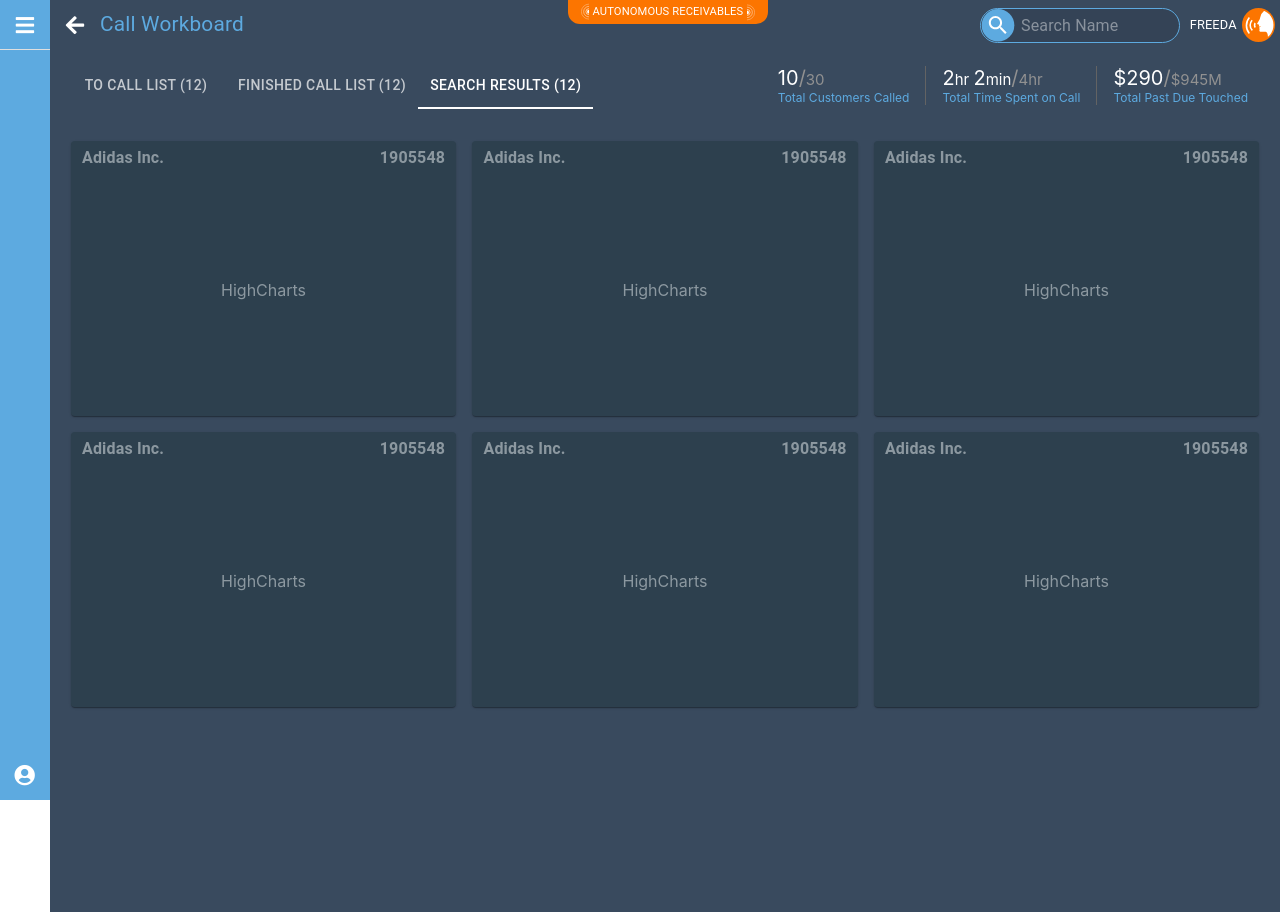
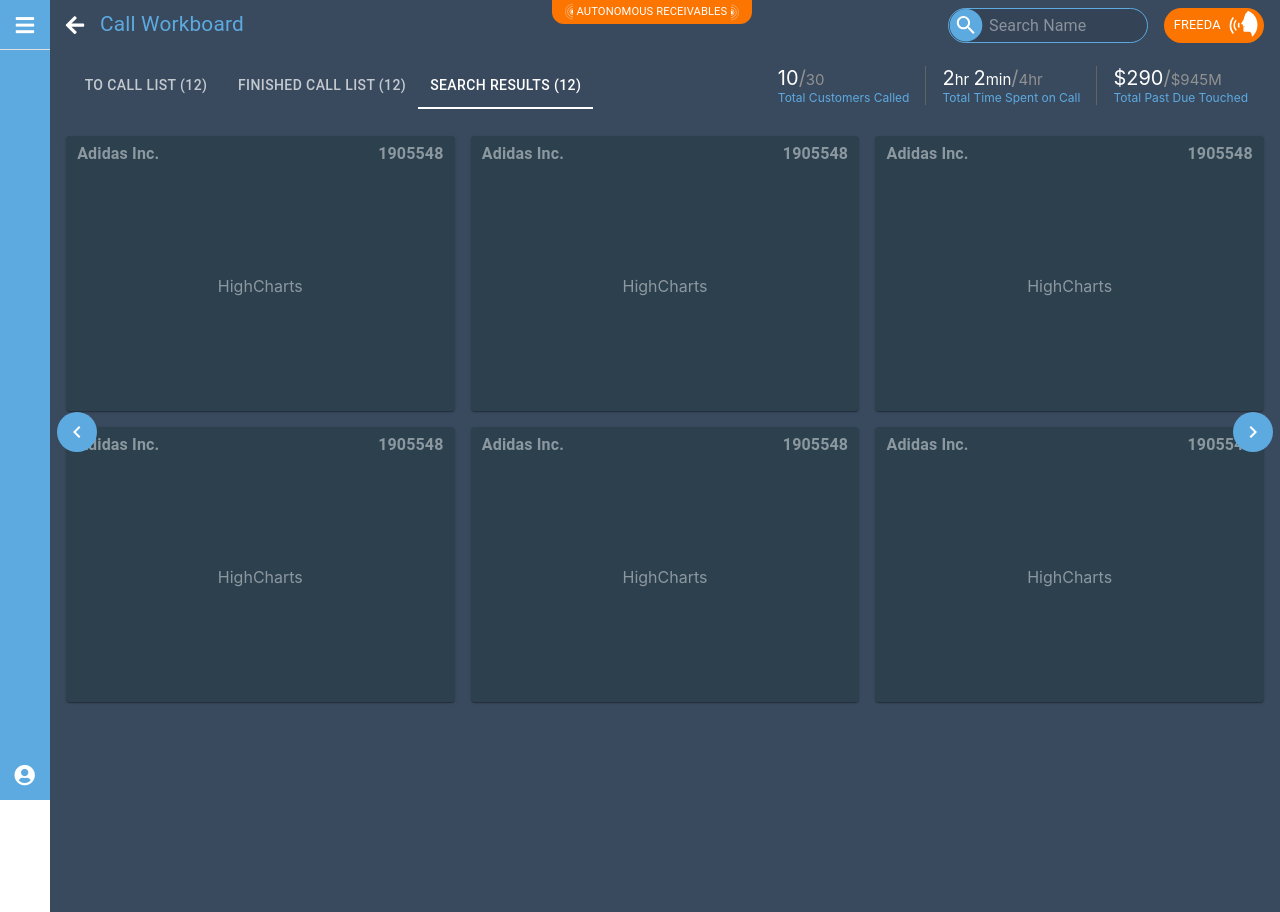
Before and after one commit to Pranaymajee/Data-visualizing-App, a React (Create React App) app: page / in a window 1280 px wide. Built offline with nearby package versions, Linux system fonts and the light colour scheme.

Commit message:
updated ui

```diff
--- a/src/App.js
+++ b/src/App.js
@@ -1,7 +1,6 @@
 import './App.css';
 import Drawer from './Components/Drawer/Drawer';
 import Main from './Components/Main/Main';
-import Box from '@material-ui/core/Box';
 
 
 function App() {
--- a/src/Components/GridCards/gridCards.css
+++ b/src/Components/GridCards/gridCards.css
@@ -1,4 +1,17 @@
 .grid_wrapper{
+    position: relative !important;
     height: 100%;
     background-color: #394a5e;
 }
+
+.arrowLeft{
+    position: absolute !important;
+    top: 37.5%;
+    left: 7px;
+}
+
+.arrowRight{
+    position: absolute !important;
+    top: 37.5%;
+    right: 7px;
+}
--- a/src/Components/GridCards/gridCards.js
+++ b/src/Components/GridCards/gridCards.js
@@ -2,14 +2,25 @@ import React from 'react';
 import Grid from '@material-ui/core/Grid';
 import Paper from '@material-ui/core/Paper';
 import Typography from '@material-ui/core/Typography';
+import Button from '@material-ui/core/Button';
+import KeyboardArrowLeftIcon from '@material-ui/icons/KeyboardArrowLeft';
+import KeyboardArrowRightIcon from '@material-ui/icons/KeyboardArrowRight';
 import './gridCards.css';
 
 
+
 const gridCards = () => {
+
+
   return (
     <div className='grid_wrapper'>
 
-<Grid style={{padding: '1.3rem'}} container spacing={2}>
+      <Button style={{minWidth: '40px', minHeight: '40px', borderRadius: '50%', background: '#5daae0', color: '#fff'}} className='arrowLeft'><KeyboardArrowLeftIcon/></Button>
+      <Button style={{minWidth: '40px', minHeight: '40px', borderRadius: '50%', background: '#5daae0', color: '#fff'}} className='arrowRight'><KeyboardArrowRightIcon/></Button>
+
+
+      <Grid style={{padding: '1rem'}} container spacing={2}>
+
         <Grid item xs={4}>
           <Paper style={{backgroundColor: '#2d404e', minHeight: '275px', color: '#8c98a0', display: 'flex', justifyContent: 'center', alignItems: 'center', flexDirection: 'column'}}>
             <div style={{display: 'flex', justifyContent: 'space-between', alignItems: 'center', width: '100%'}} className='cust_details'>
@@ -25,6 +36,7 @@ const gridCards = () => {
             </div>
           </Paper>
         </Grid>
+
         <Grid item xs={4}>
           <Paper style={{backgroundColor: '#2d404e', minHeight: '275px', color: '#8c98a0', display: 'flex', justifyContent: 'center', alignItems: 'center', flexDirection: 'column'}}>
             <div style={{display: 'flex', justifyContent: 'space-between', alignItems: 'center', width: '100%'}} className='cust_details'>
@@ -40,6 +52,7 @@ const gridCards = () => {
             </div>
           </Paper>
         </Grid>
+
         <Grid item xs={4}>
           <Paper style={{backgroundColor: '#2d404e', minHeight: '275px', color: '#8c98a0', display: 'flex', justifyContent: 'center', alignItems: 'center', flexDirection: 'column'}}>
             <div style={{display: 'flex', justifyContent: 'space-between', alignItems: 'center', width: '100%'}} className='cust_details'>
@@ -55,6 +68,7 @@ const gridCards = () => {
             </div>
           </Paper>
         </Grid>
+
         <Grid item xs={4}>
           <Paper style={{backgroundColor: '#2d404e', minHeight: '275px', color: '#8c98a0', display: 'flex', justifyContent: 'center', alignItems: 'center', flexDirection: 'column'}}>
             <div style={{display: 'flex', justifyContent: 'space-between', alignItems: 'center', width: '100%'}} className='cust_details'>
@@ -70,6 +84,7 @@ const gridCards = () => {
             </div>
           </Paper>
         </Grid>
+
         <Grid item xs={4}>
           <Paper style={{backgroundColor: '#2d404e', minHeight: '275px', color: '#8c98a0', display: 'flex', justifyContent: 'center', alignItems: 'center', flexDirection: 'column'}}>
             <div style={{display: 'flex', justifyContent: 'space-between', alignItems: 'center', width: '100%'}} className='cust_details'>
@@ -85,6 +100,7 @@ const gridCards = () => {
             </div>
           </Paper>
         </Grid>
+
         <Grid item xs={4}>
           <Paper style={{backgroundColor: '#2d404e', minHeight: '275px', color: '#8c98a0', display: 'flex', justifyContent: 'center', alignItems: 'center', flexDirection: 'column'}}>
             <div style={{display: 'flex', justifyContent: 'space-between', alignItems: 'center', width: '100%'}} className='cust_details'>
@@ -100,6 +116,7 @@ const gridCards = () => {
             </div>
           </Paper>
         </Grid>
+
       </Grid>
 
     </div>
--- a/src/Components/Header/Header.js
+++ b/src/Components/Header/Header.js
@@ -1,5 +1,4 @@
 import React from 'react';
-import './header.css';
 import Freeda from '../../images/freeda.svg';
 import ar1 from '../../images/ar1.svg';
 import ar2 from '../../images/ar2.svg';
@@ -10,6 +9,8 @@ import { FilledInput } from "@material-ui/core";
 import { makeStyles } from '@material-ui/core/styles';
 import SearchIcon from '@material-ui/icons/Search';
 import InputAdornment from '@material-ui/core/InputAdornment';
+import './header.css';
+
 
 const useStyles = makeStyles(theme => ({
     root: {
@@ -60,7 +61,7 @@ const Header = () => {
                 }
                 disableUnderline
             />
-                <Button className='freeda'>
+                <Button style={{borderRadius: '20px', margin: "0 1rem 0 1rem"}} className='freeda'>
                     <Typography style={{color:"#fff", fontSize:"0.8rem",marginRight: '5px', marginLeft: '5px'}}>FREEDA</Typography>
                     <img style={{width: '2.1rem', marginLeft: '0px'}} src={Freeda} alt="" />
                 </Button>
--- a/src/Components/Header/header.css
+++ b/src/Components/Header/header.css
@@ -36,10 +36,7 @@
 
 .freeda{
     display: flex;
-
     width: 100px;
     height: 35px;
-    border-radius: 20px;
-    background-color: #fc7500;
-    margin: 0 1rem 0 1rem;
+    background-color: #fc7500 !important;
 }
--- a/src/Components/Main/Main.js
+++ b/src/Components/Main/Main.js
@@ -1,7 +1,7 @@
 import React from 'react';
 import Header from '../Header/Header';
 import Tab from '../Tab/tab';
-import GridCards from '../GridCards/gridCards';
+import GridCards from '../GridCards/GridCards';
 import './main.css';
 
 
```
